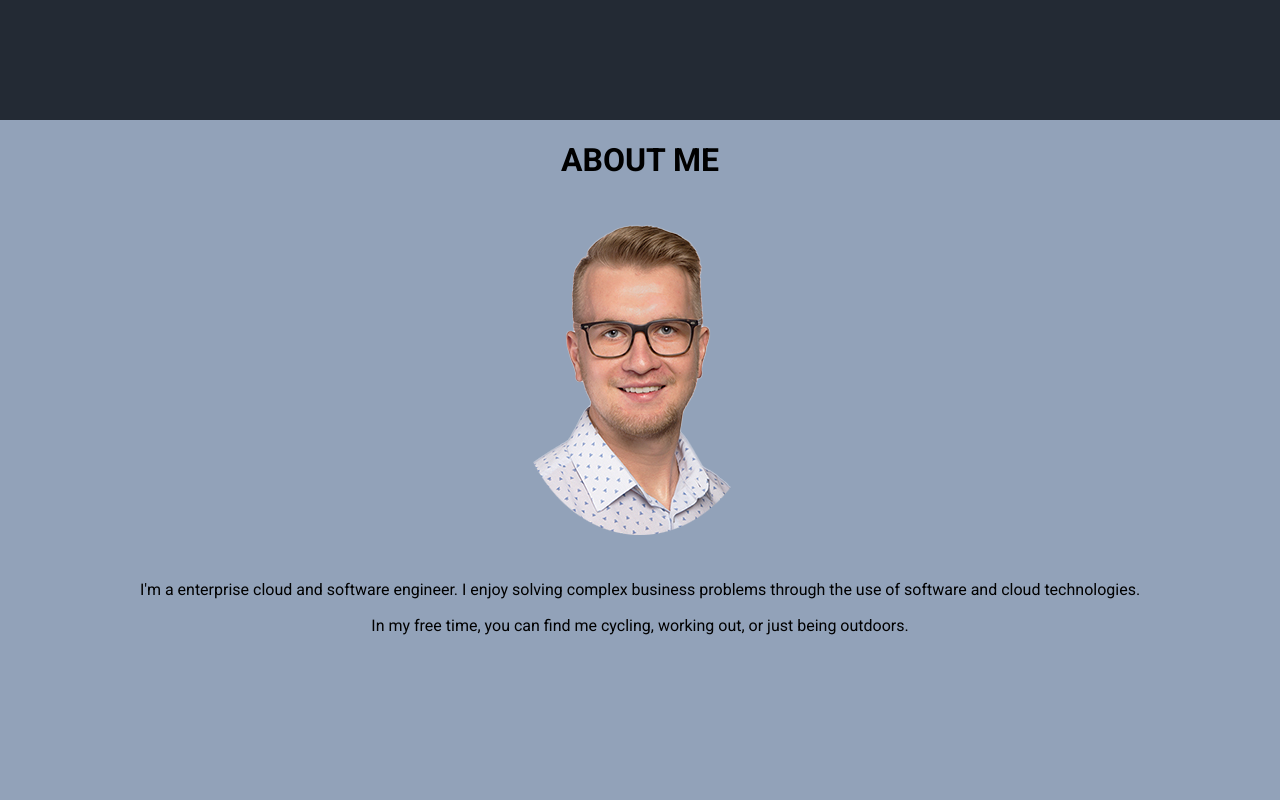
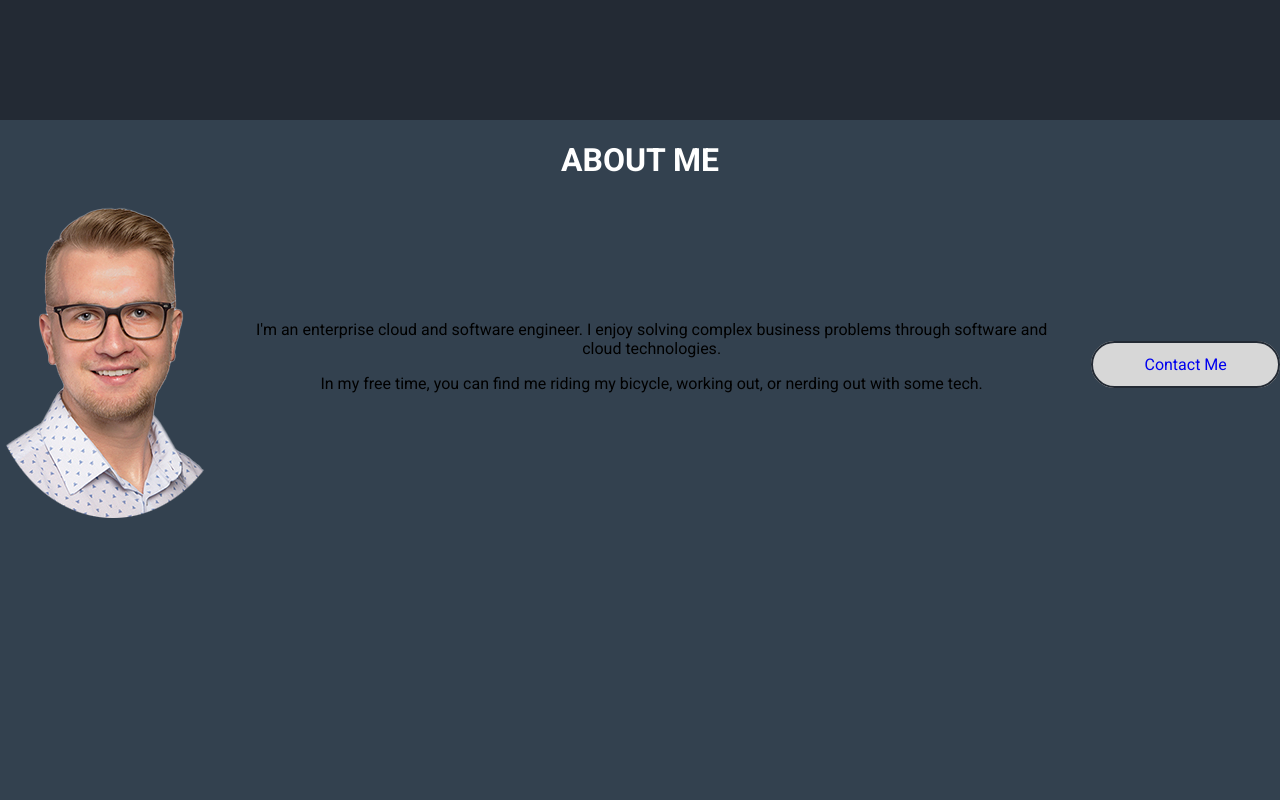
Before and after one commit to curtrube/full-page-scroll, a plain HTML site: page index.html in a window 1280 px wide. Shown: the part 680-1480 px from the top of the page. Drawn offline with Linux system fonts and the light colour scheme.

Commit message:
like my new intro

```diff
--- a/index.html
+++ b/index.html
@@ -14,14 +14,14 @@
     <title>Curtis Rubeck | Home</title>
   </head>
   <body>
-    <div>
+    <div class="container">
       <!-- Intro -->
       <div class="section" id="section-1">
         <div class="intro">
           <h1>
             Hi, my name is <span class="intro__name">Curtis Rubeck</span>.
           </h1>
-          <h2>Cloud & Software Engineer</h2>
+          <h2>Cloud Engineer & Software Developer</h2>
           <a class="btn btn--primary" href="#section-2">About Me</a>
         </div>
       </div>
@@ -32,18 +32,20 @@
         </div>
         <div class="about__body">
           <div>
-            <img src="./img/headshot_rounded_300x375.png" alt="" />
+            <img src="./img/headshot_rounded_cropped_300x375.png" alt="" />
           </div>
           <div>
             <p>
-              I'm a enterprise cloud and software engineer. I enjoy solving
-              complex business problems through the use of software and cloud
-              technologies.
+              I'm an enterprise cloud and software engineer. I enjoy solving
+              complex business problems through software and cloud technologies.
             </p>
             <p>
-              In my free time, you can find me cycling, working out, or just
-              being outdoors.
+              In my free time, you can find me riding my bicycle, working out,
+              or nerding out with some tech.
             </p>
+          </div>
+          <div>
+            <a class="btn btn--secondary" href="#">Contact Me</a>
           </div>
         </div>
       </div>
--- a/main.css
+++ b/main.css
@@ -1,5 +1,6 @@
 :root {
   --color-primary: #3a86ff;
+  --color-secondary: #e2eafc;
 }
 
 html {
@@ -21,6 +22,7 @@ body {
   display: flex;
   justify-content: center;
   text-transform: uppercase;
+  color: #fff;
 }
 
 #section-1 {
@@ -28,7 +30,7 @@ body {
 }
 
 #section-2 {
-  background-color: #92a2b9;
+  background-color: #33414f;
 }
 
 #section-3 {
@@ -70,6 +72,12 @@ body {
   margin: 0 2rem 1rem 2rem;
 }
 
+@media screen and (min-width: 768px) {
+  .about__body {
+    flex-direction: row;
+  }
+}
+
 .btn {
   border-radius: 40px;
   border: 0;
@@ -87,3 +95,14 @@ body {
   background: var(--color-primary);
   color: #fff;
 }
+
+.btn--secondary {
+  background: #d7d7d7;
+  border: 2px solid #232a34;
+}
+
+@media screen and (min-width: 768px) {
+  .container {
+    max-width: 80%;
+  }
+}
```
Also changed, not shown: img/headshot_rounded_cropped_300x375.png (added).
